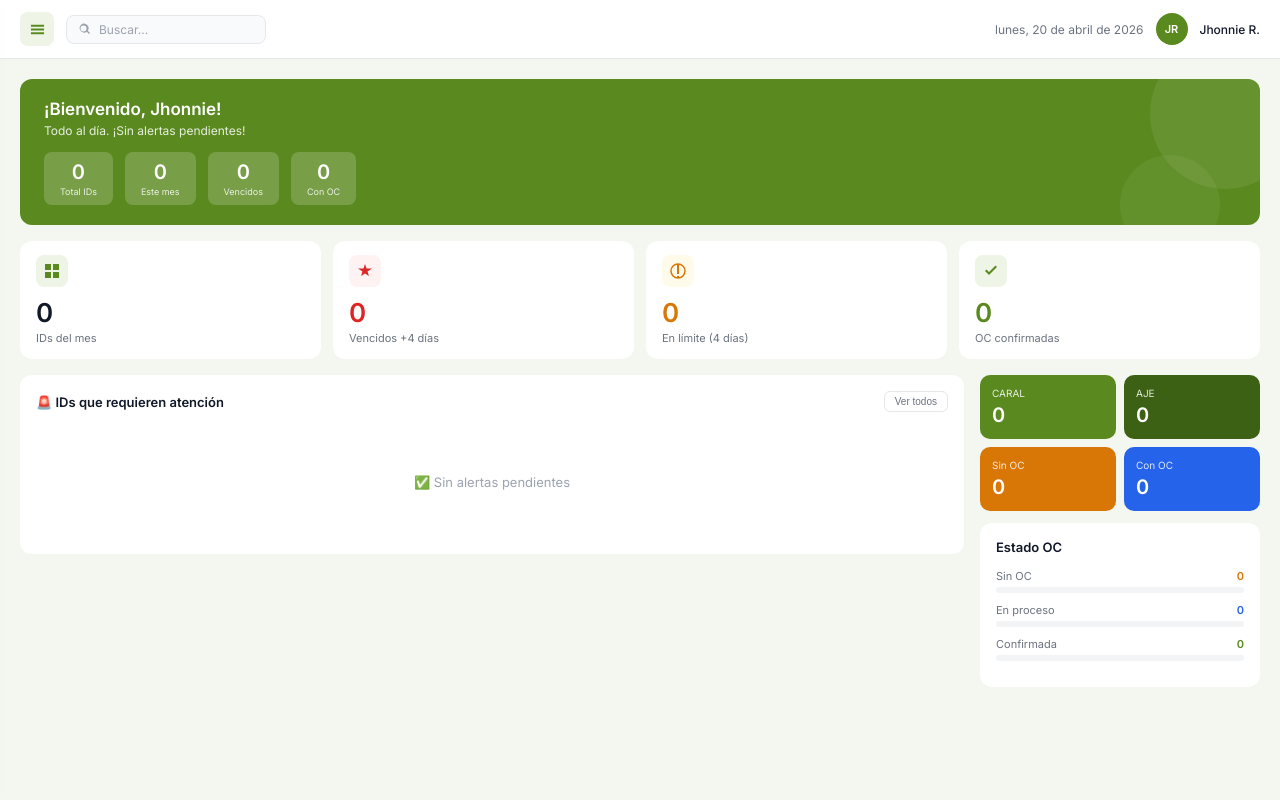
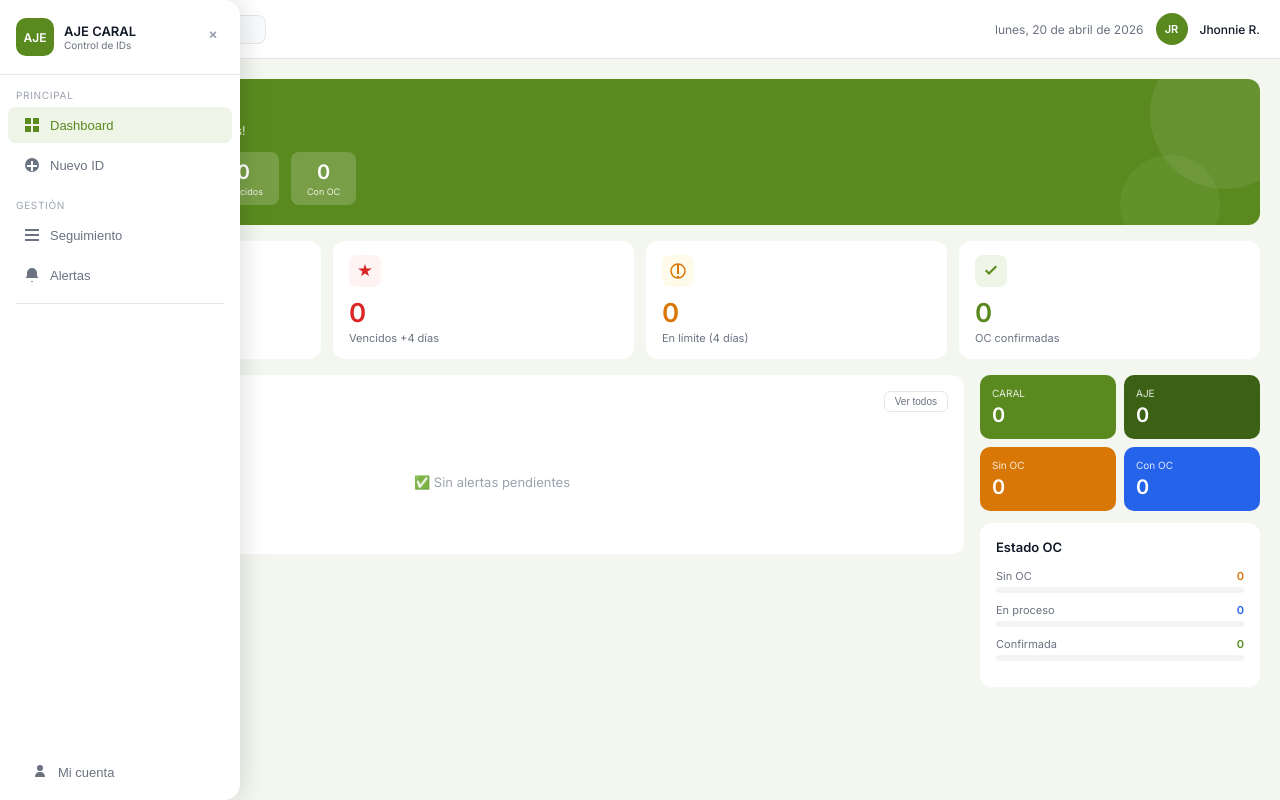
Before and after one commit to jenriquezm94-rgb/AJE-CARAL-Control-IDs, a Flask app: page / in a window 1280 px wide. Run offline with Flask 3, Linux system fonts and the light colour scheme; data that the repository does not hold is empty.

Commit message:
Update index.html

```diff
--- a/templates/index.html
+++ b/templates/index.html
@@ -19,7 +19,7 @@ body{font-family:'Inter',sans-serif;background:var(--bg);color:var(--text);min-h
 .overlay{display:none;position:fixed;inset:0;background:rgba(0,0,0,.3);z-index:40;}
 .overlay.show{display:block;}
 .sidebar{
-  position:fixed;top:0;left:-260px;height:100vh;width:240px;
+  position:fixed;top:0;left:0;height:100vh;width:240px;
   background:var(--white);z-index:50;
   box-shadow:4px 0 24px rgba(0,0,0,.12);
   transition:left .25s cubic-bezier(.4,0,.2,1);
```
